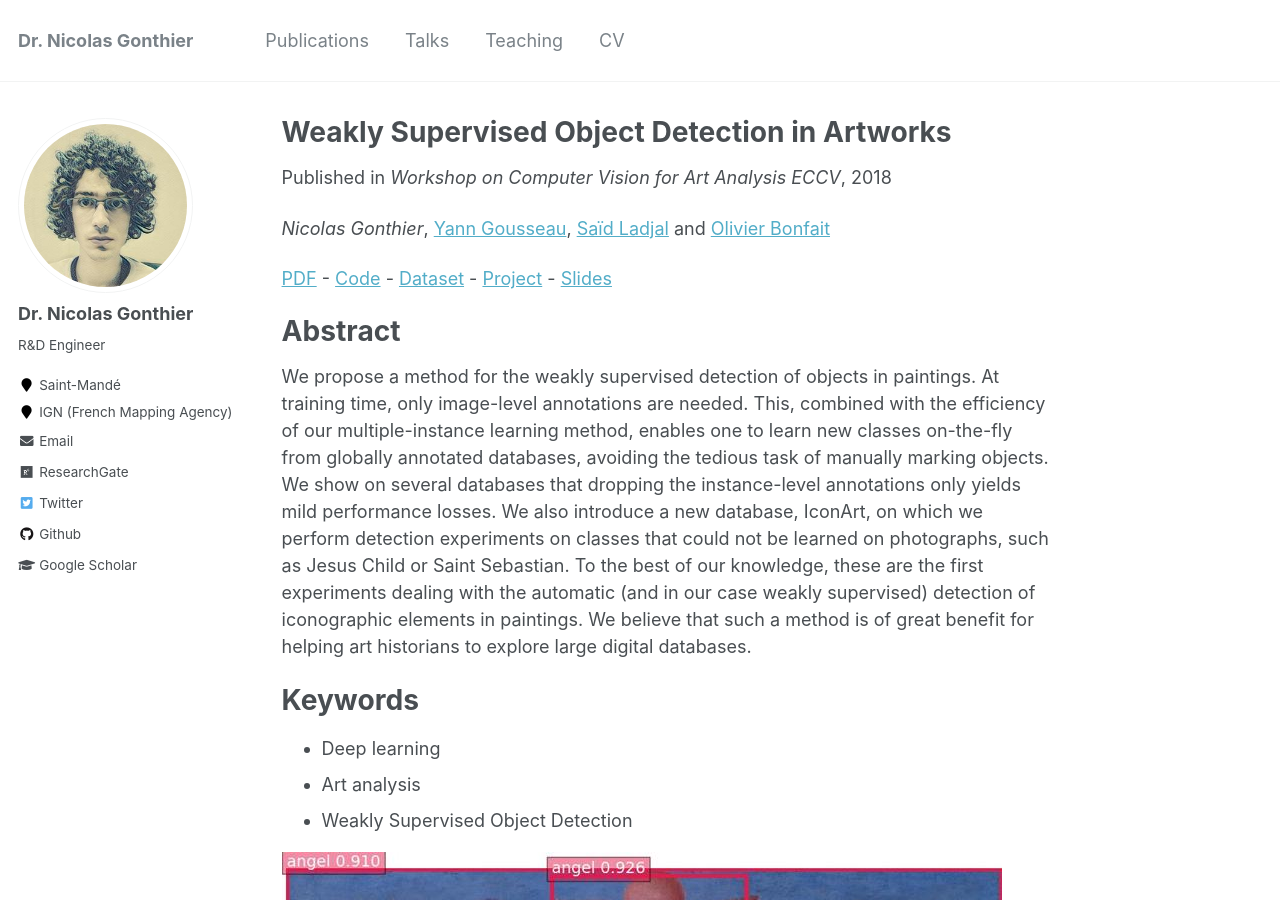
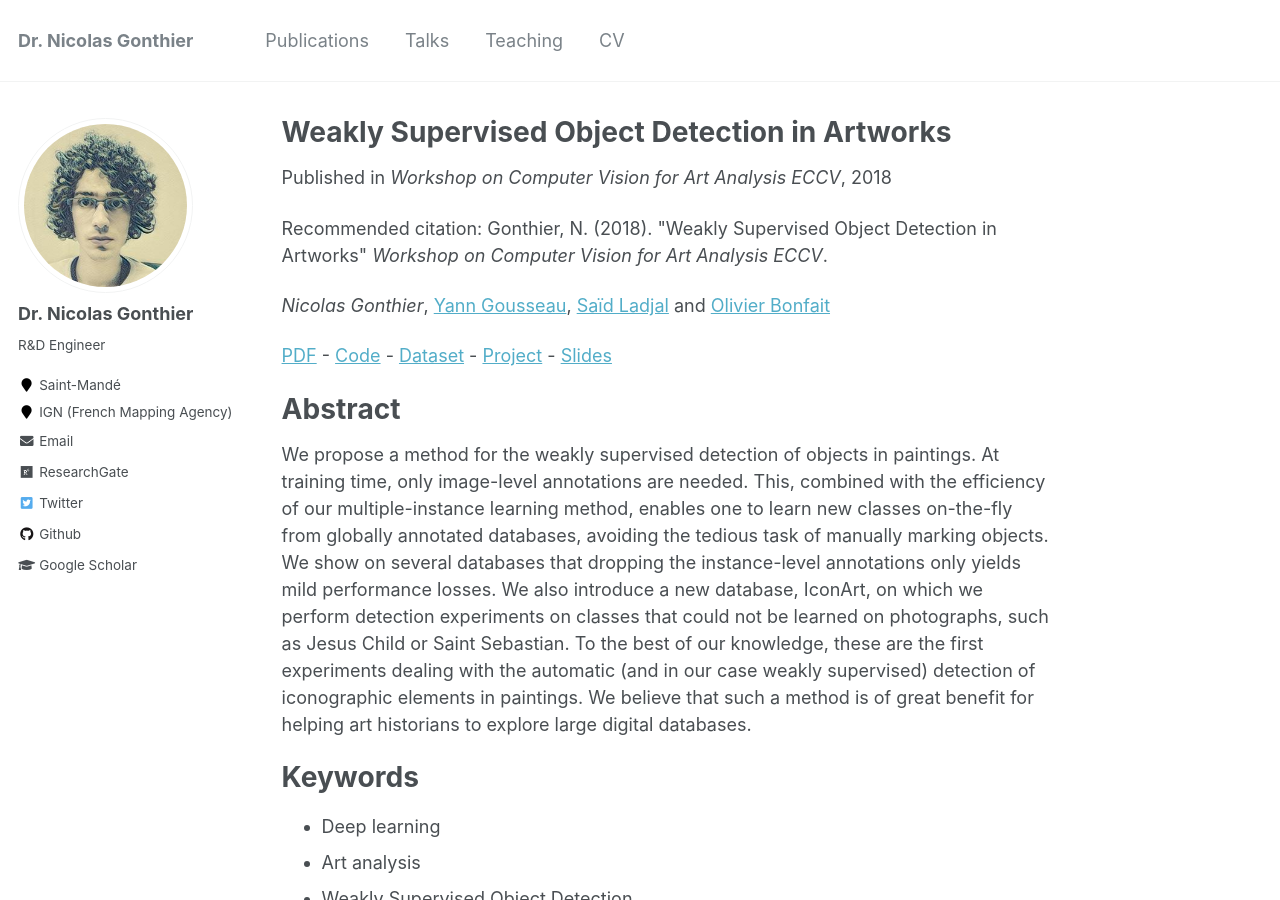
Before and after one commit to ngonthier/ngonthier.github.io, a Jekyll site: the page built from _publications/2018-09-01-WSOD-VISART2018.md, in a window 1280 px wide and 900 px high. Built offline with Jekyll 4.4.1, drawn with Linux system fonts in a browser that asks for light colours; part of the change alters nothing that is shown.

Commit message:
Update 2018-09-01-WSOD-VISART2018.md

```diff
--- a/_publications/2018-09-01-WSOD-VISART2018.md
+++ b/_publications/2018-09-01-WSOD-VISART2018.md
@@ -6,7 +6,7 @@ excerpt: 'This paper is about weakly supervised object in artworks thanks to pre
 date: 2018-09-01
 venue: 'Workshop on Computer Vision for Art Analysis ECCV'
 #paperurl: 'https://openaccess.thecvf.com/content_eccv_2018_workshops/w13/html/Gonthier_Weakly_Supervised_Object_Detection_in_Artworks_ECCVW_2018_paper.html'
-#citation: 'Gonthier, N. (2018). &quot;Weakly Supervised Object Detection in Artworks&quot; <i>Workshop on Computer Vision for Art Analysis ECCV</i>.'
+citation: 'Gonthier, N. (2018). &quot;Weakly Supervised Object Detection in Artworks&quot; <i>Workshop on Computer Vision for Art Analysis ECCV</i>.'
 ---
 
 *Nicolas Gonthier*, [Yann Gousseau](https://gousseau.wp.imt.fr/), [Saïd Ladjal](https://perso.telecom-paristech.fr/ladjal/) and [Olivier Bonfait](http://tristan.u-bourgogne.fr/CGC/chercheurs/Bonfait/Olivier_Bonfait.html)
```
